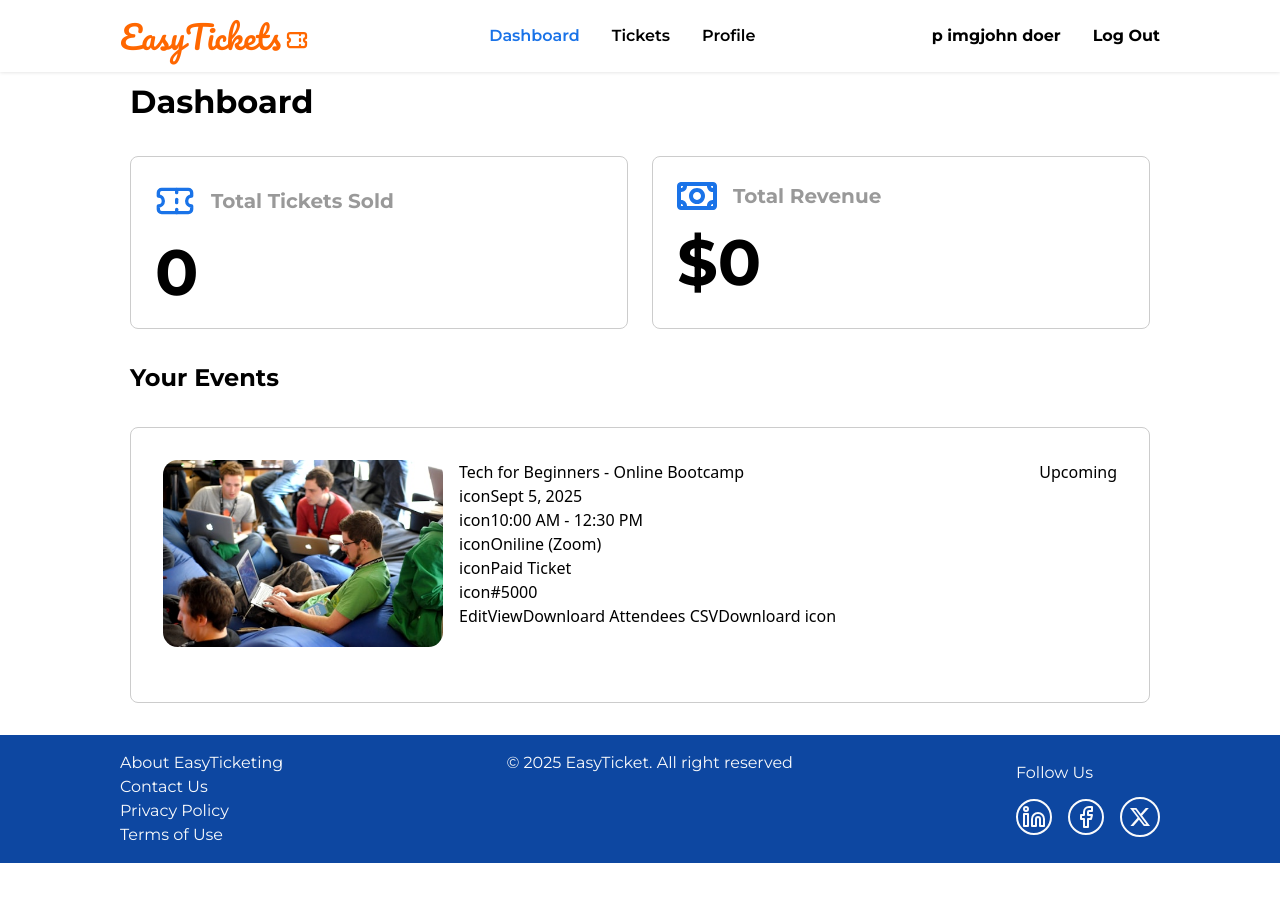
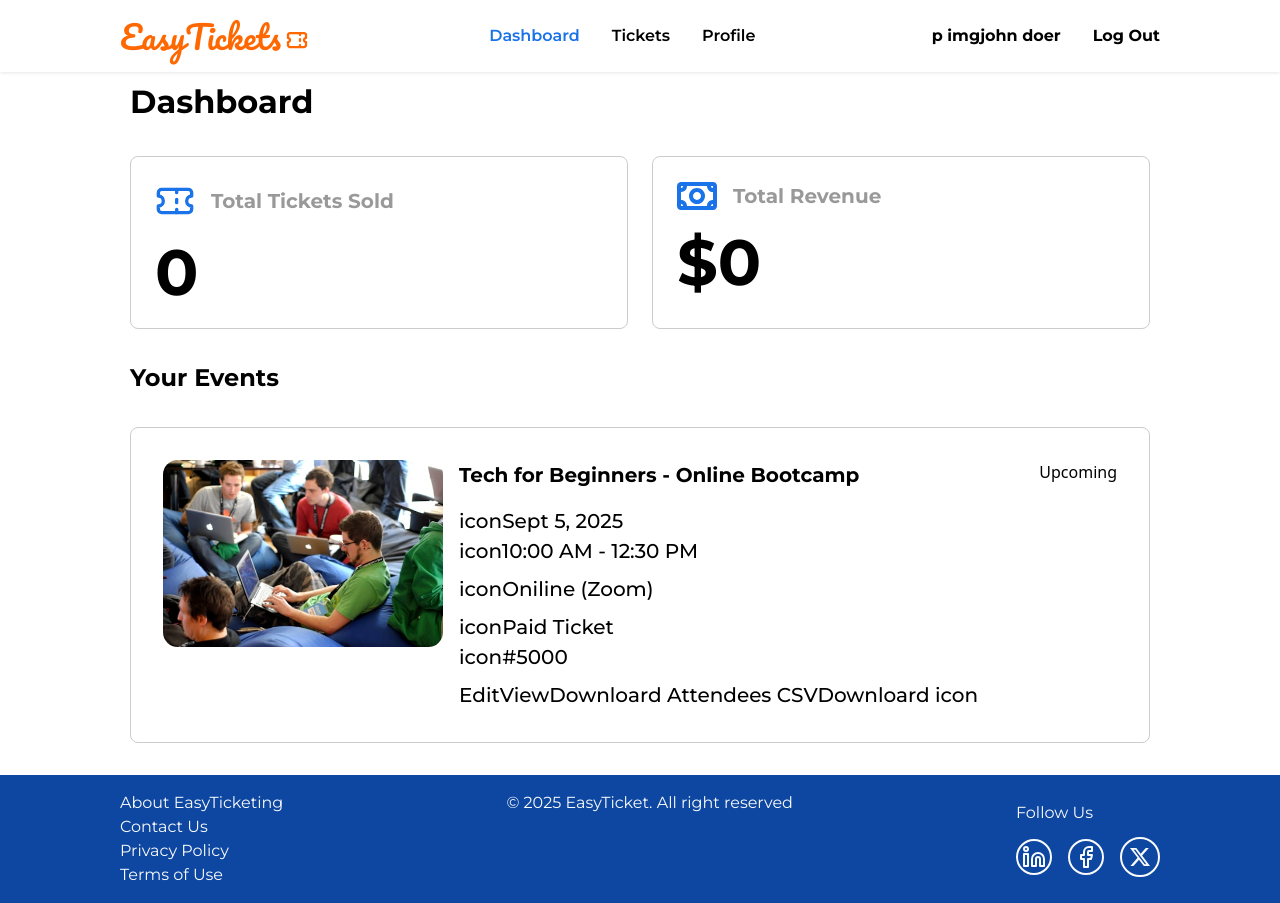
Before and after one commit to mafindijr/easy-ticketing-app, a React (Vite) app: page /dashboard in a window 1280 px wide. Before the commit the page ends 863 px from the top, so only its background shows below. Built offline with nearby package versions, Linux system fonts and the light colour scheme.

Commit message:
stylng events cards

```diff
--- a/src/components/events-cards.jsx
+++ b/src/components/events-cards.jsx
@@ -8,8 +8,8 @@ export default function OrganizersDashboardEventsCards() {
               <div className="w-[280px] h-[210px] roundeed-[14.80px] overflow-hidden">
                 <img src="./tech.jpg" alt="event-image" className="rounded-[14.80px] object-cover" />
               </div>
-              <div>
-                <div><h4>Tech for Beginners - Online Bootcamp</h4></div>
+              <div className="flex flex-col gap-2 text-[20px] font-montserrat font-[500] leading-full">
+                <div><h4 className="text-[20px] leading-[30px] font-bold font-montserrat mb-2">Tech for Beginners - Online Bootcamp</h4></div>
                 <div>
                   <p>
                     <span>icon</span>
```
